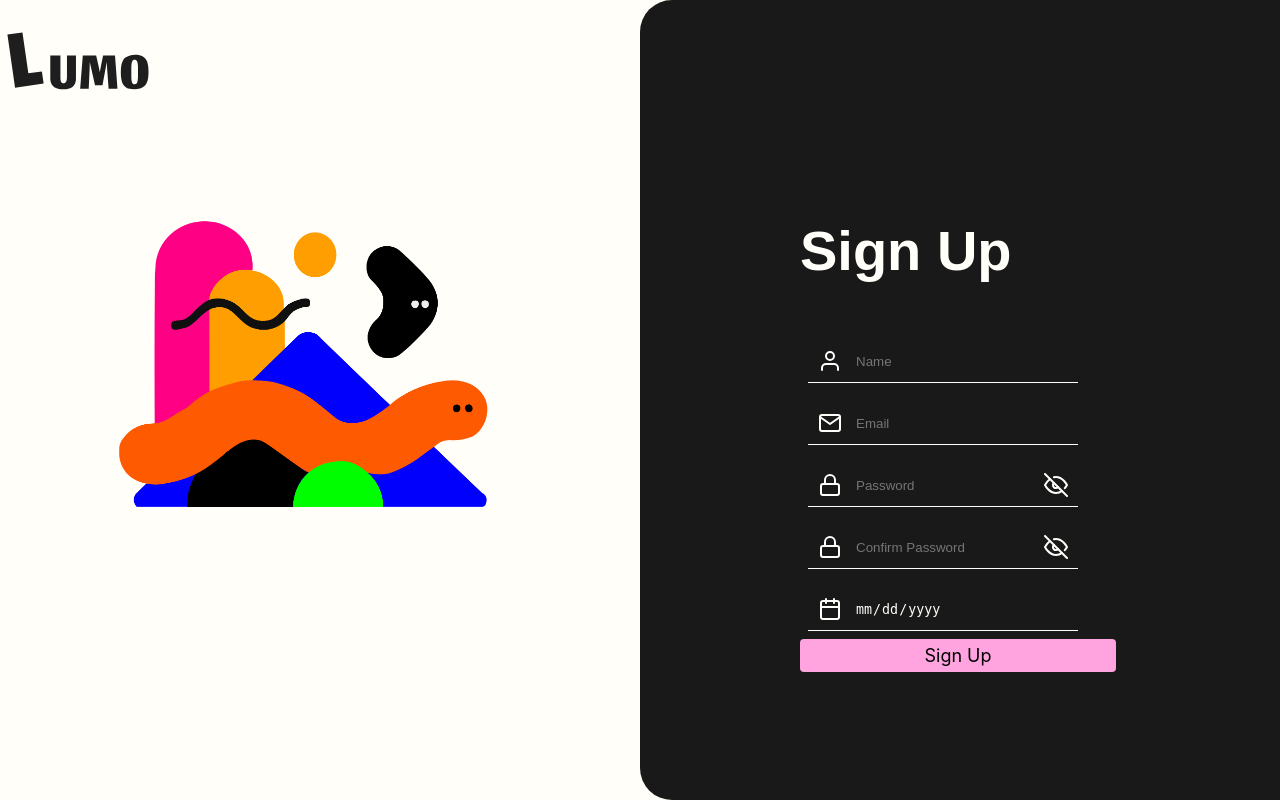
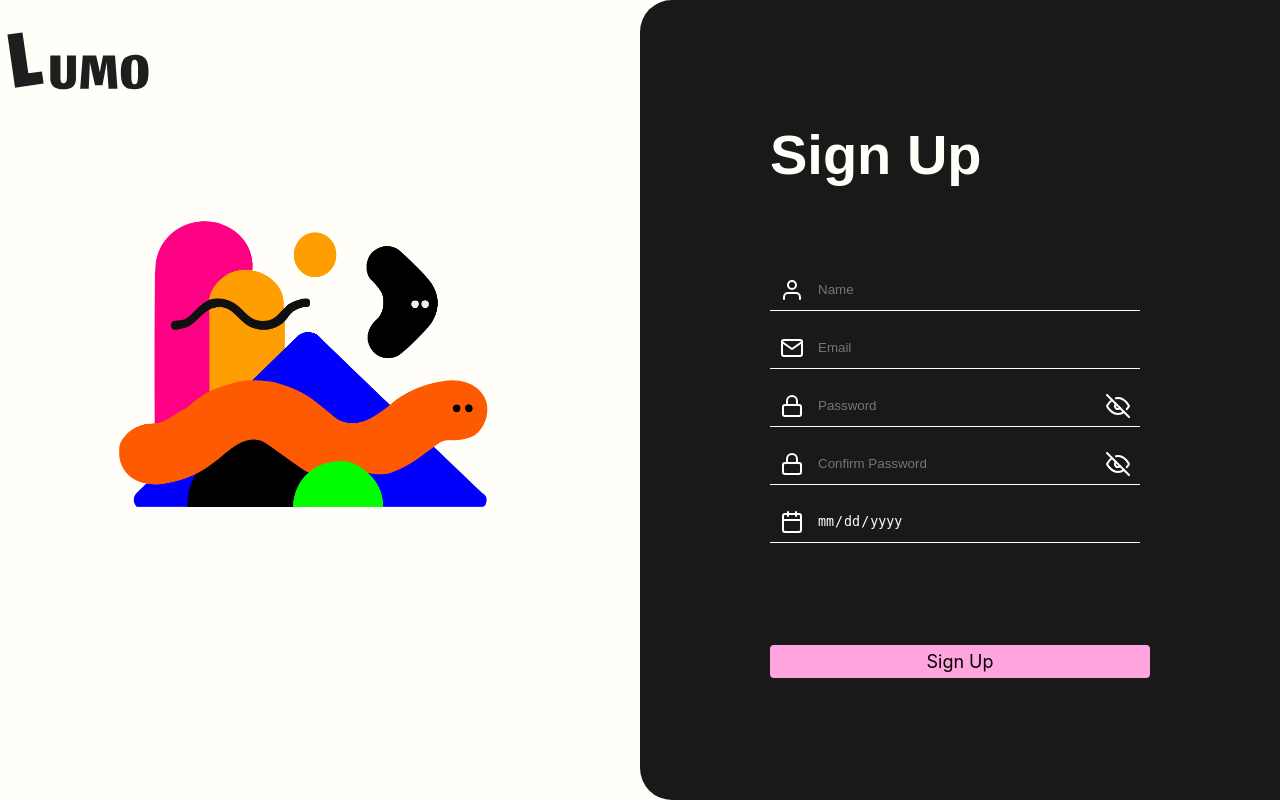
Before and after one commit to KevinLim616/web-assignment-Lumo, a PHP site: page /public/sign_up.php in a window 1280 px wide. Run offline with PHP 8.4, Linux system fonts and the light colour scheme; some web fonts are replaced.

Commit message:
sign up form space fixed

```diff
--- a/authentication/signUp.js
+++ b/authentication/signUp.js
@@ -68,10 +68,12 @@ const isValidAge = (dateOfBirth) => {
 };
 
 const setError = (element, message) => {
-  const inputControl = element.parentElement; //input-box
+  const inputBox = element.parentElement; //input-box
+  const inputControl = inputBox.parentElement; //input-box -> input-control
   const errorMessage = inputControl.querySelector(".error-message");
   errorMessage.innerText = message;
-  inputControl.classList.add("error");
+
+  inputBox.classList.add("error");
   // inputControl.classList.remove("success");
 };
 
--- a/index.php
+++ b/index.php
@@ -6,6 +6,7 @@
   <meta name="viewport" content="width=device-width, initial-scale=1.0" />
   <link rel="stylesheet" href="global.css" />
   <link rel="stylesheet" href="./style/sign_in.css" />
+  <link rel="stylesheet" href="./style//form.css">
   <!-- <script src="authentication/signIn.js" defer></script> -->
   <title>Document</title>
 </head>
--- a/public/sign_up.php
+++ b/public/sign_up.php
@@ -10,7 +10,7 @@ include("../authentication/sign_up_functions.php");
     <meta charset="UTF-8">
     <meta name="viewport" content="width=device-width, initial-scale=1.0">
     <link rel="stylesheet" href="../global.css">
-    <link rel="stylesheet" href="../style/sign_in.css">
+    <link rel="stylesheet" href="../style//form.css">
     <link rel="stylesheet" href="../style/sign_up.css">
 
     <script src="../authentication/signUp.js" defer></script>
@@ -28,16 +28,16 @@ include("../authentication/sign_up_functions.php");
         </section>
         <section class="right">
             <div class="form-container">
-                <h1>Sign Up</h1>
                 <form
                     action="sign_up.php"
                     method="post"
                     class="sign-up-form"
                     id="sign-up-form"
                     novalidate>
+                    <h1>Sign Up</h1>
                     <div class="inputs-container">
                         <!--name-->
-                        <div class="input-control"></div>
+                        <div class="input-control">
                             <div class="input-box ">
                                 <img src="./../assets/icons/user.svg" alt="user" />
                                 <label for="name">Name:</label>
@@ -49,9 +49,12 @@ include("../authentication/sign_up_functions.php");
                                     placeholder="Name"
 
                                     id="name-field" />
+                            </div>
                             <div class="error-message"></div>
+
                         </div>
                         <!--email-->
+                        <div class="input-control">
                             <div class="input-box">
                                 <img src="./../assets/icons/mail.svg" alt="email" />
                                 <label for="email">Email:</label>
@@ -63,9 +66,11 @@ include("../authentication/sign_up_functions.php");
                                     placeholder="Email"
 
                                     id="mail-field" />
+                            </div>
                             <div class="error-message"></div>
                         </div>
                         <!--Password field-->
+                        <div class="input-control">
                             <div class="input-box">
                                 <img src="./../assets/icons/lock.svg" alt="password" />
                                 <label for="password">Password:</label>
@@ -82,9 +87,12 @@ include("../authentication/sign_up_functions.php");
                                     alt="eyes-off"
                                     class="eye"
                                     id="show-password" />
+                            </div>
                             <div class="error-message"></div>
+
                         </div>
                         <!--confirm Password -->
+                        <div class="input-control">
                             <div class="input-box">
                                 <img src="./../assets/icons/lock.svg" alt="password" />
                                 <label for="confirm password"> Confirm Password:</label>
@@ -101,9 +109,12 @@ include("../authentication/sign_up_functions.php");
                                     alt="eyes-off"
                                     class="eye"
                                     id="confirm-show-password" />
+                            </div>
                             <div class="error-message"></div>
+
                         </div>
                         <!--Date of Birth -->
+                        <div class="input-control">
                             <div class="input-box" onclick="document.getElementById('date-input').showPicker()">
                                 <img src="./../assets/icons/calendar.svg" alt="calendar" />
                                 <label for="DOB">Date of Birth:</label>
@@ -115,7 +126,9 @@ include("../authentication/sign_up_functions.php");
                                     class="input-field date-input"
 
                                     placeholder="Date of Birth" id="date-field" />
+                            </div>
                             <div class="error-message"></div>
+
                         </div>
 
                     </div>
--- /dev/null
+++ b/style/form.css
@@ -0,0 +1,81 @@
+.input-box {
+  display: flex;
+  align-items: center;
+  border-bottom: 1px solid var(--white);
+  width: 350px;
+  padding: 0 10px;
+  position: relative;
+}
+.input-field {
+  border: none;
+  outline: none;
+  margin: 12px;
+  background-color: transparent;
+  position: relative;
+  display: block;
+  color: var(--white);
+}
+.inputs-container {
+  display: flex;
+  flex-direction: column;
+  justify-content: space-between;
+  position: relative;
+  gap: 4px;
+}
+
+.inputs-container a {
+  display: flex;
+  align-self: flex-end;
+}
+
+.sign-in-form {
+  display: flex;
+  flex-direction: column;
+  justify-content: space-between;
+  height: 300px;
+}
+
+.input-box .eye {
+  position: absolute;
+  right: 10px;
+  top: 50;
+}
+
+.eye {
+  cursor: pointer;
+}
+
+label {
+  display: none;
+}
+
+.button {
+  margin-top: 8px;
+  background-color: var(--pink);
+  border: none;
+  border-radius: 4px;
+  font-size: 18px;
+  width: 380px;
+  padding: 6px;
+  font-family: "SF Pro Display", sans-serif;
+}
+
+.sign-up-form {
+  display: flex;
+  flex-direction: column;
+  justify-content: space-evenly;
+  /* align-items: center; */
+  height: 90vh;
+  width: fit-content;
+}
+
+.input-box.error {
+  border-color: #f81f1f;
+}
+
+.input-control .error-message {
+  color: #f81f1f;
+  font-size: 12px;
+  height: 12px;
+  font-family: "SF Pro Text", "Poppins", sans-serif;
+}
--- a/style/sign_in.css
+++ b/style/sign_in.css
@@ -5,38 +5,6 @@ p {
 
 body {
   margin: 0;
-}
-
-.input-box {
-  display: flex;
-  align-items: center;
-  border-bottom: 1px solid var(--white);
-  width: 250px;
-  padding: 0 10px;
-  position: relative;
-  margin: 8px;
-}
-.input-field {
-  border: none;
-  outline: none;
-  margin: 12px;
-  background-color: transparent;
-  position: relative;
-  display: block;
-  color: var(--white);
-}
-
-.inputs-container {
-  display: flex;
-  flex-direction: column;
-  justify-content: space-between;
-  position: relative;
-  gap: 4px;
-}
-
-.inputs-container a {
-  display: flex;
-  align-self: flex-end;
 }
 
 .container {
@@ -70,36 +38,6 @@ body {
 .sign-in-mascot {
   z-index: 100;
 }
-.sign-in-form {
-  display: flex;
-  flex-direction: column;
-  justify-content: space-between;
-  height: 300px;
-}
-
-.input-box .eye {
-  position: absolute;
-  right: 10px;
-  top: 50;
-}
-
-.eye {
-  cursor: pointer;
-}
-
-label {
-  display: none;
-}
-
-.button {
-  background-color: var(--pink);
-  border: none;
-  border-radius: 4px;
-  font-size: 18px;
-  width: 100%;
-  padding: 6px;
-  font-family: "SF Pro Display", sans-serif;
-}
 
 .link {
   font-size: 14px;
--- a/style/sign_up.css
+++ b/style/sign_up.css
@@ -1,3 +1,39 @@
+h1 {
+  margin: 0;
+}
+h1,
+p {
+  color: var(--white);
+}
+
+body {
+  margin: 0;
+}
+
+.container {
+  display: flex;
+  width: 100%;
+  height: 100vh;
+}
+
+.left {
+  display: flex;
+  flex: 1;
+  position: relative;
+  flex-direction: column;
+  width: 50%;
+}
+
+.right {
+  flex: 1;
+  border-radius: 32px 0 0 32px;
+  display: flex;
+  justify-content: center;
+  align-items: center;
+  background-color: var(--black);
+  color: var(--white);
+}
+
 input[type="date"]::-webkit-inner-spin-button,
 input[type="date"]::-webkit-calendar-picker-indicator {
   display: none;
@@ -9,22 +45,3 @@ input[type="date"]::-webkit-calendar-picker-indicator {
   height: 450px;
   object-fit: contain;
 }
-
-.sign-up-form {
-  display: flex;
-  flex-direction: column;
-  justify-content: space-between;
-  height: 300px;
-  max-width: 316px;
-}
-
-.input-box.error {
-  border-color: #f81f1f;
-}
-
-.input-box .error-message {
-  color: #f81f1f;
-  font-size: 12px;
-  height: 12px;
-  font-family: "SF Pro Text", "Poppins", sans-serif;
-}
```
Lines whose indentation alone changed are shown as unchanged.
